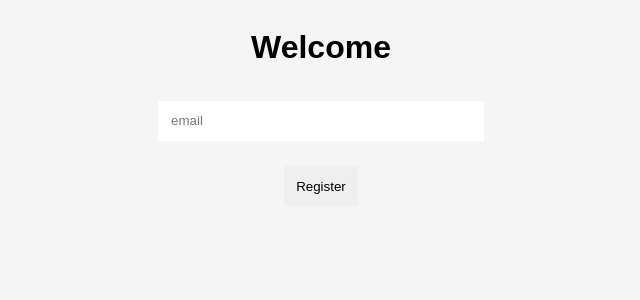
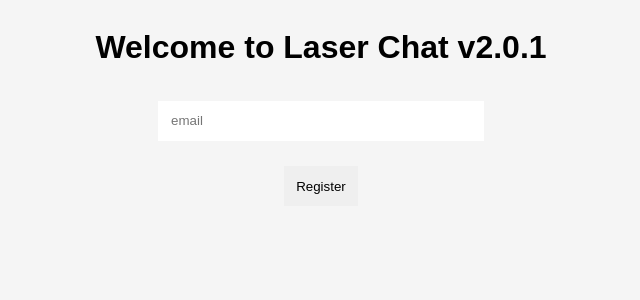
Before and after one commit to eesazahed/laser-chat-2.0, a React (Create React App) app: page / in a window 1280 px wide. Shown: the top 300 px of the page, without its empty margins (319-959 px from the left). Built offline with nearby package versions, Linux system fonts and the light colour scheme; no server answers.

Commit message:
added SERVERNAME to registerpage

```diff
--- a/src/components/Register.js
+++ b/src/components/Register.js
@@ -1,4 +1,5 @@
 import { useState } from "react";
+import { SERVERNAME } from "../firebase/config";
 import { handleSubmit } from "../firebase/register";
 import { signIn } from "../firebase/signIn";
 
@@ -37,7 +38,7 @@ export default function Register() {
   } else {
     return (
       <div className="registeration">
-        <h1>Welcome</h1>
+        <h1>Welcome to {SERVERNAME}</h1>
         <input
           type="email"
           value={email}
```
